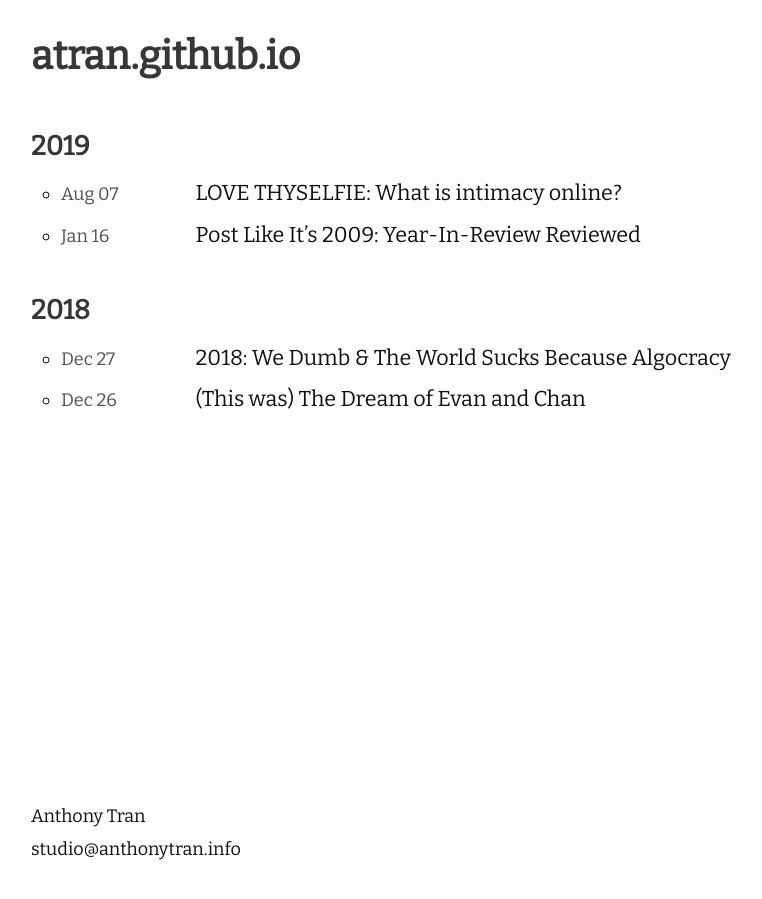
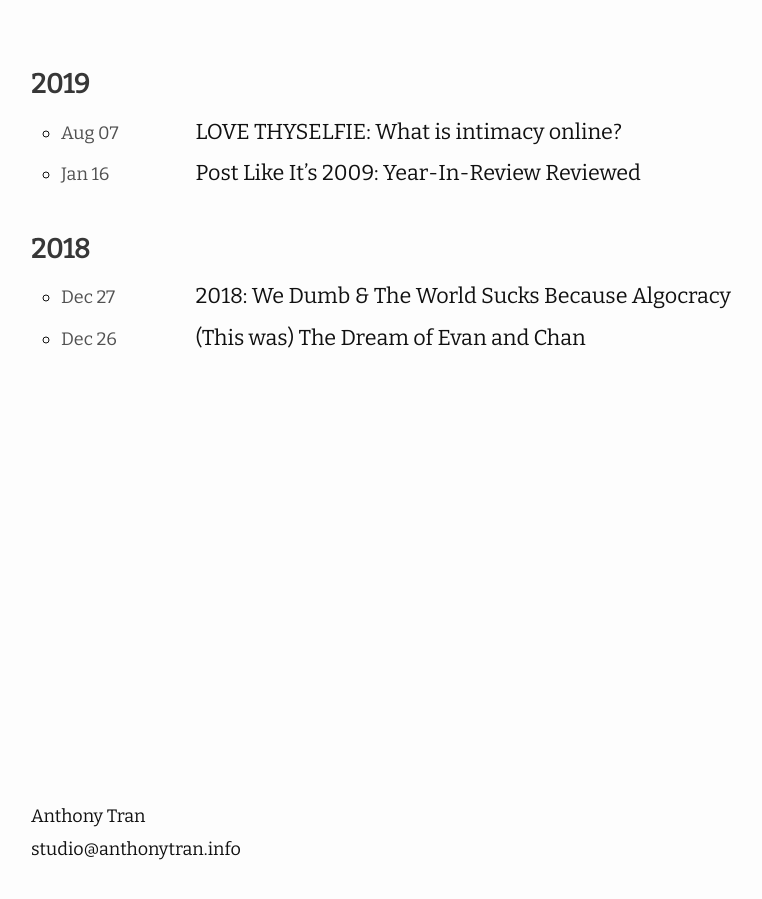
Before and after one commit to atran/atran.github.io, a Jekyll site: the page built from index.md, in a window 1280 px wide. Shown: the whole page, without its empty margins (239-1001 px from the left). Built offline with Jekyll 4.4.1, drawn with Linux system fonts in a browser that asks for light colours; nearby versions of some CDN libraries.

Commit message:
remove home title

```diff
--- a/_config.yml
+++ b/_config.yml
@@ -1,4 +1,4 @@
-# title: eep # The title of the blog
+title: eep # The title of the blog
 author: Anthony Tran # Your name
 email: studio@anthonytran.info # your email shown in the footer
 url: https://atran.github.io/ # this is your site's root address.
--- a/_layouts/home.html
+++ b/_layouts/home.html
@@ -7,8 +7,8 @@ layout: default
       <title>{{ site.title }}</title>
   </head>
   <div class="home-title">
-    <p class="home-heading">{{ site.title }}</p>
-    <p class="home-sub-heading">{{- site.description | escape -}}</p>
+    <!-- <p class="home-heading">{{ site.title }}</p>
+    <p class="home-sub-heading">{{- site.description | escape -}}</p> -->
   </div>
 
   {%- if site.posts.size > 0 -%}
```
